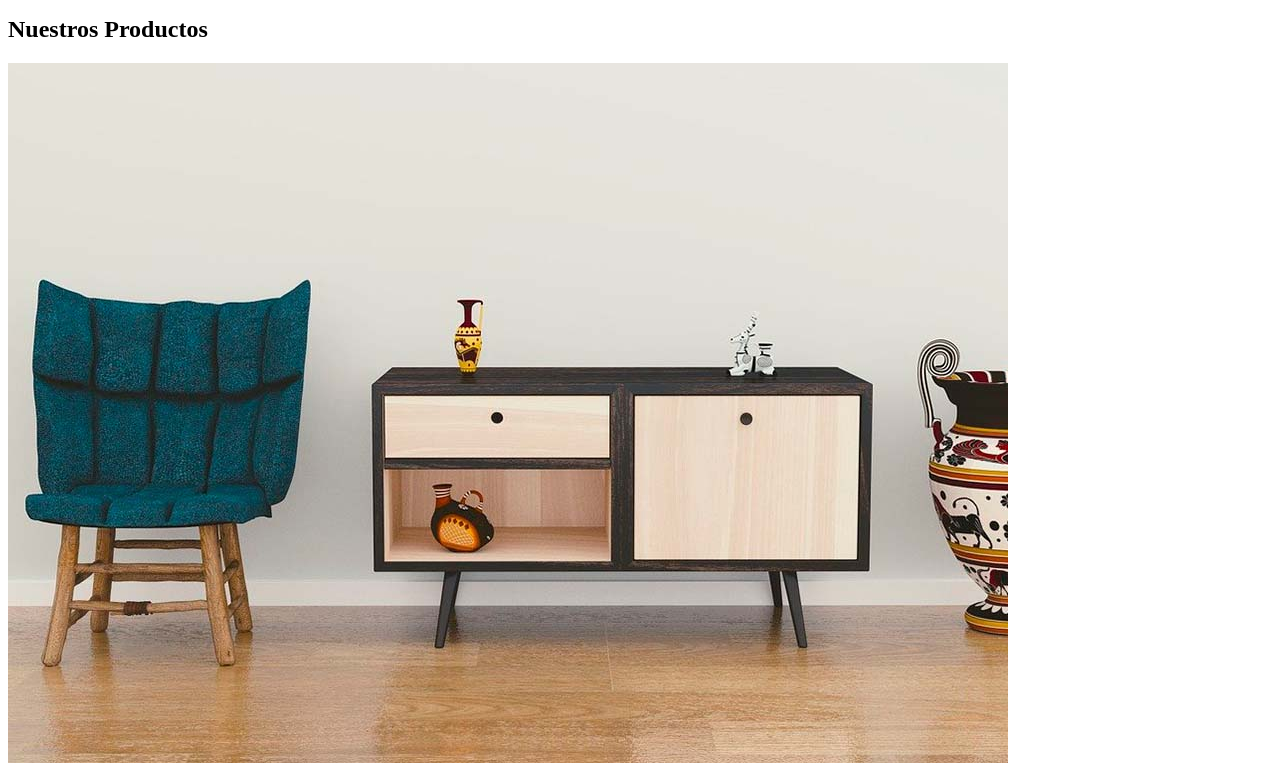
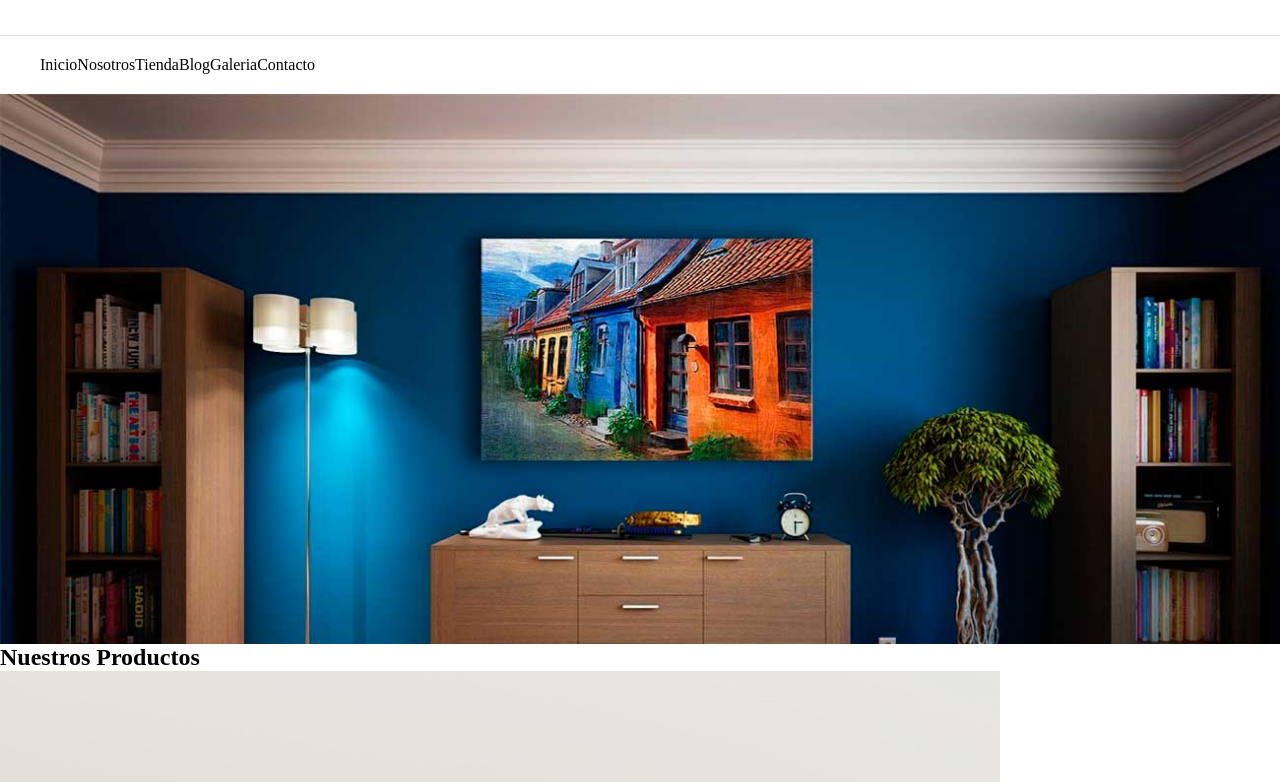
Before and after one commit to thecakeisalie81/Curso-HTML5-CSS, a plain HTML site: page Ecommerce/index.html in a window 1280 px wide. Shown: the part 102-884 px from the top of the page. Drawn offline with Linux system fonts and the light colour scheme.

Commit message:
arreglando lo que hice con el git reset

```diff
--- a/Ecommerce/index.html
+++ b/Ecommerce/index.html
@@ -14,8 +14,8 @@
         <h1 class="nombre-sitio">Tienda <span>Muebles</span></h1>
     </header>
 
-
-    <nav class="navegacion">
+    <div class="contenedor-navegacion">
+        <nav class="nav-principal contenedor">
             <a href="index.html">Inicio</a>
             <a href="nosotros.html">Nosotros</a>
             <a href="tienda.html">Tienda</a>
@@ -23,6 +23,9 @@
             <a href="galeria.html">Galeria</a>
             <a href="contacto.html">Contacto</a>
         </nav>
+    </div>
+
+    <div class="hero"></div>
 
     <main>
         <h2>Nuestros Productos</h2>
--- a/Ecommerce/styles/index.css
+++ b/Ecommerce/styles/index.css
@@ -1,9 +1,51 @@
+html {
+    box-sizing: border-box;
+}
+
+*, *:before, *:after {
+    box-sizing: inherit;
+    margin: 0;
+}
+
+/**Globales**/
+
+a{
+    text-decoration: none;
+    color: #000;
+}
+
+
+
+/* Header y navegacio */
+
+.nombre-sitio{
+    margin: 50px;
+    text-align: center;
+}
+
 .nombre-sitio span{
     color: #037bc0;
 }
 
-.sobre-nosotros{
-    background-color: red;
-    width: 200px;
-    padding: 25px;
+.nav-principal {
+    padding: 20px 0;
+    display: flex;
+    justify-content: first baseline;
+
 }
+
+.hero {
+    background-image: url(../img/principal.jpg);
+    height: 550px;
+    background-repeat: no-repeat;
+    background-size: cover;
+}
+
+.contenedor {
+    max-width: 1200px;
+    margin: 0 auto;
+}
+
+.contenedor-navegacion {
+    border-top: 1px solid #e1e1e1;
+}
```
Lines whose indentation alone changed are shown as unchanged.
